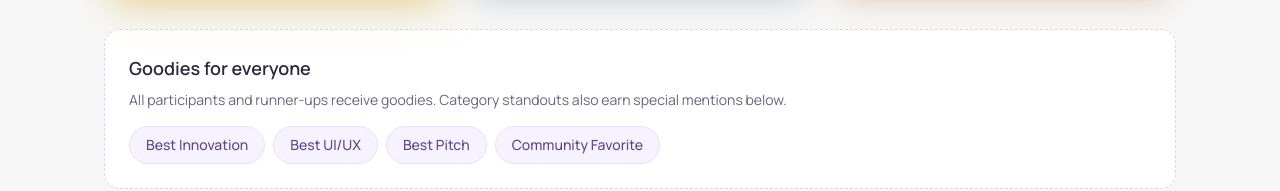
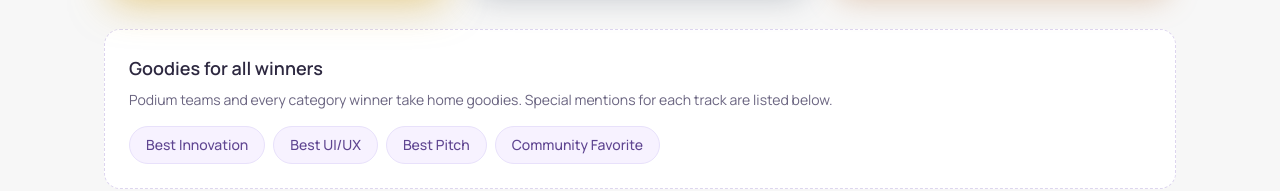
Before and after one commit to snhsish/edquate-ideate, a Next.js app: page / in a window 1280 px wide. Shown: the part 2131-2322 px from the top of the page. Built offline with nearby package versions, Linux system fonts and the light colour scheme.

Commit message:
update goodies card

```diff
--- a/src/components/home/PrizeSection.tsx
+++ b/src/components/home/PrizeSection.tsx
@@ -167,11 +167,11 @@ export default function PrizeSection({
 
       <div className="mt-8 rounded-2xl border border-dashed border-[#ddd5ef] bg-white p-6">
         <h3 className="text-lg font-semibold text-[#2d2840]">
-          Goodies for everyone
+          Goodies for all winners
         </h3>
         <p className="mt-2 text-sm text-[#6a6480]">
-          All participants and runner-ups receive goodies. Category standouts
-          also earn special mentions below.
+          Podium teams and every category winner take home goodies. Special
+          mentions for each track are listed below.
         </p>
         <div className="mt-4 flex flex-wrap gap-2">
           {stickerPrizes.map((item) => (
```
